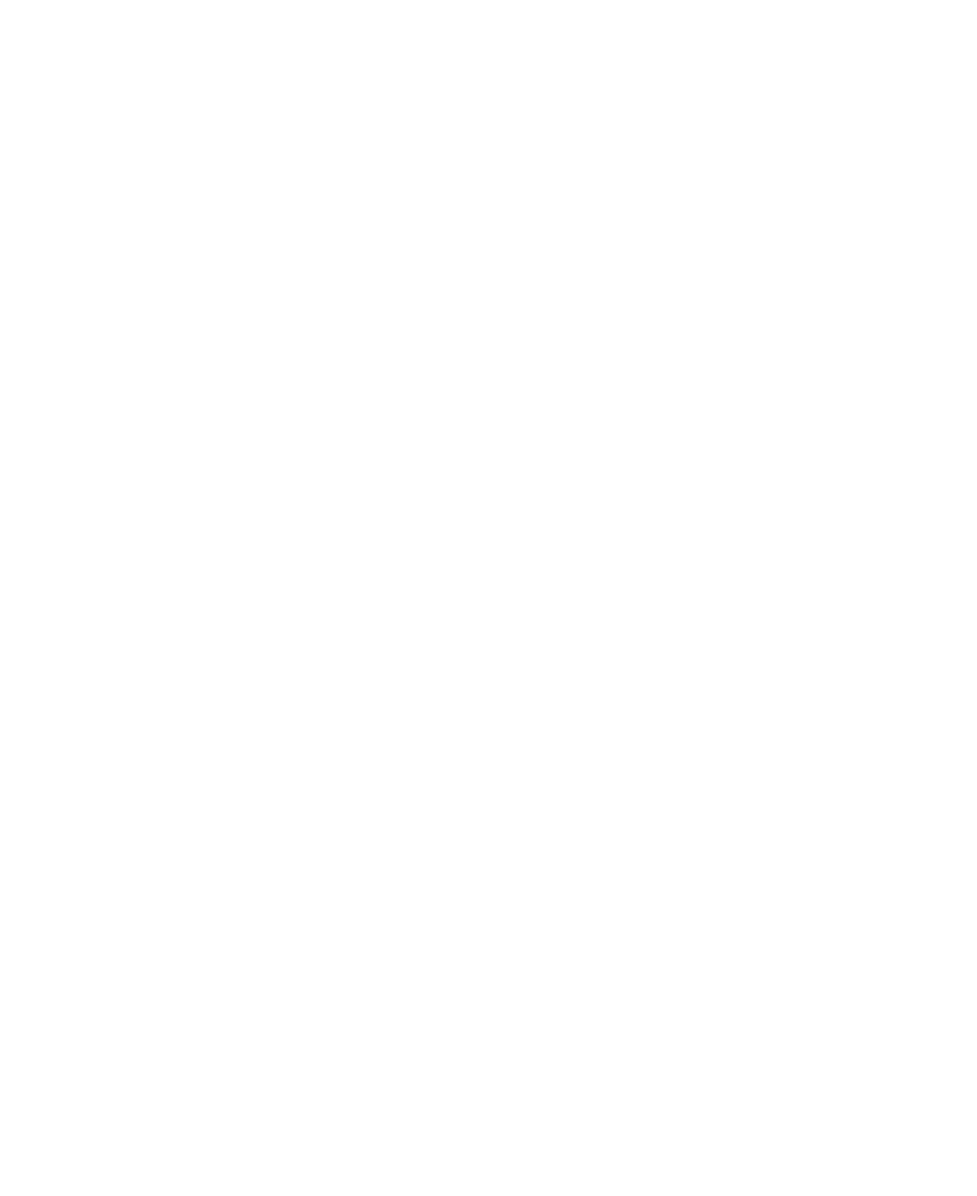
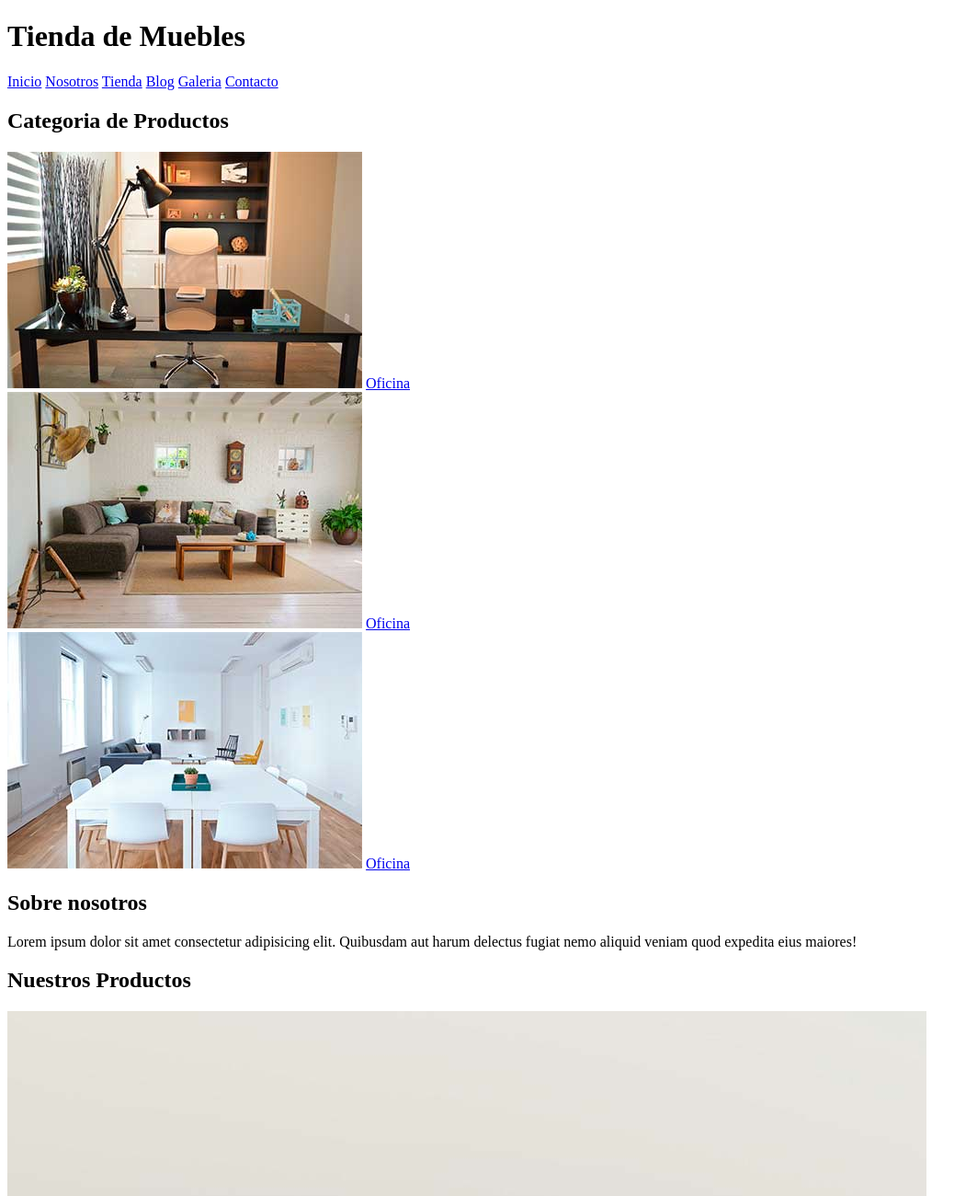
Before and after one commit to luisceli/EcommerceCSS, a plain HTML site: page index.html in a window 1280 px wide. Shown: the top 1300 px of the page at 92% size, without its empty margins (0-1063 px from the left). Before the commit the page ends 800 px from the top, so only its background shows below. Drawn offline with Linux system fonts and the light colour scheme.

Commit message:
Estructura de index

```diff
--- a/index.html
+++ b/index.html
@@ -1,11 +1,69 @@
 <!DOCTYPE html>
 <html lang="en">
+
 <head>
     <meta charset="UTF-8">
     <meta name="viewport" content="width=device-width, initial-scale=1.0">
     <title>Tienda de Muebles</title>
 </head>
+
 <body>
+    <header>
+        <h1>Tienda de Muebles</h1>
+    </header>
 
+    <nav>
+        <a href="index.html">Inicio</a>
+        <a href="nosotros.html">Nosotros</a>
+        <a href="tienda.html">Tienda</a>
+        <a href="blog.html">Blog</a>
+        <a href="galeria.html">Galeria</a>
+        <a href="contacto.html">Contacto</a>
+    </nav>
+
+    <section>
+        <h2>Categoria de Productos</h2>
+        <div>
+            <img src="Img/categoria1.jpg" alt="">
+            <a href="#">Oficina</a>
+        </div>
+
+        <div>
+            <img src="Img/categoria2.jpg" alt="">
+            <a href="#">Oficina</a>
+        </div>
+
+        <div>
+            <img src="Img/categoria3.jpg" alt="">
+            <a href="#">Oficina</a>
+        </div>
+    </section>
+
+    <section>
+        <div>
+            <h2>Sobre nosotros</h2>
+            <p>Lorem ipsum dolor sit amet consectetur adipisicing elit.
+            Quibusdam aut harum delectus fugiat nemo aliquid veniam quod expedita eius maiores!</p>
+        </div>
+    </section>
+
+    <main>
+        <h2>Nuestros Productos</h2>
+
+        <div>
+             <div>
+                <img src="Img/producto1.jpg" alt="Imagen Producto">
+                <div>
+                    <h3>Producto 1</h3>
+                    <p>Lorem ipsum dolor sit amet consectetur adipisicing elit. Impedit dolorem quibusdam accusantium incidunt minima sed officia iure delectus deleniti. Minus fugit eius dolores quod, nihil iste quis doloremque dolorum impedit.</p>
+                </div>
+            </div>
+        </div>
+    </main>
+
+   <footer>
+    <p>Todos los derechos Reservador, TiendaMuebles</p>
+   </footer>
 </body>
+
 </html>
```
